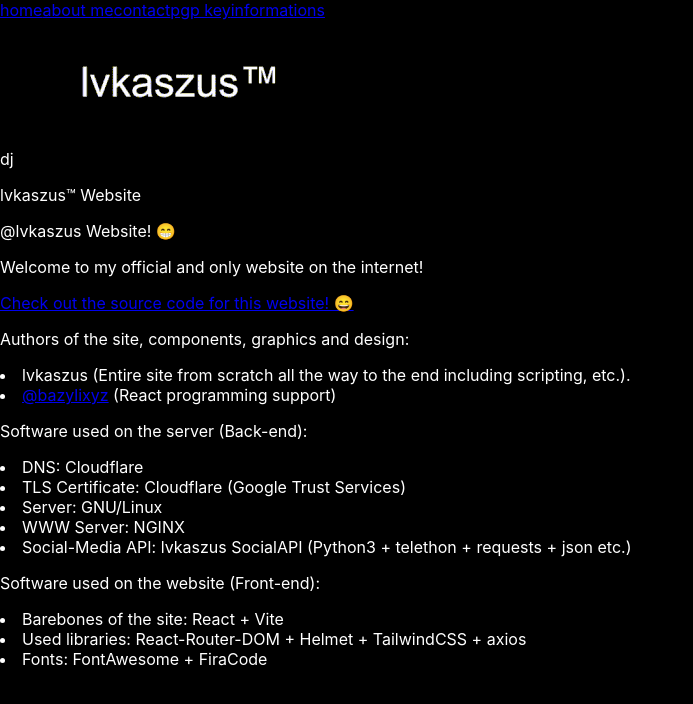
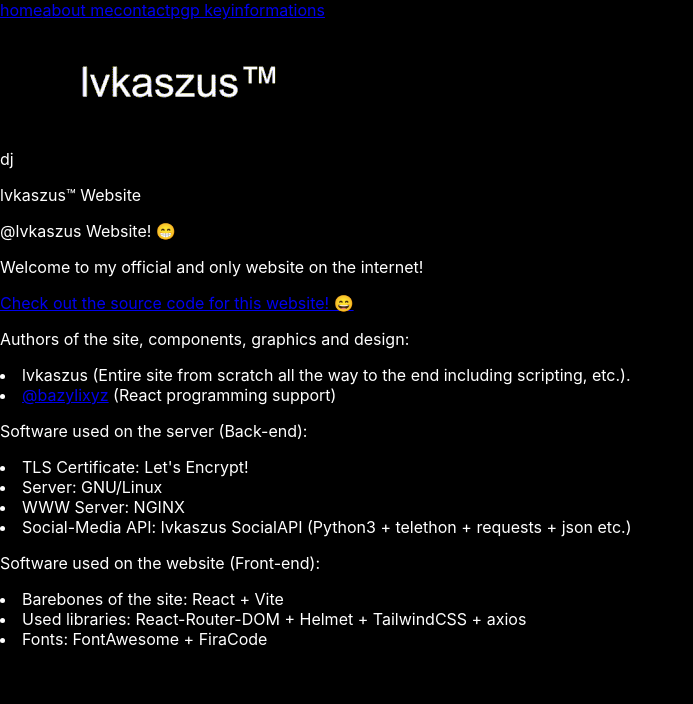
Before and after one commit to lvkaszus/lvkaszuswebsite-react, a React (Vite) app: page /info in a window 1280 px wide. Shown: the top 704 px of the page, without its empty margins (0-693 px from the left). Built offline with nearby package versions, Linux system fonts and the light colour scheme.

Commit message:
Info: Not using Cloudflare anymore

```diff
--- a/src/Info.jsx
+++ b/src/Info.jsx
@@ -56,15 +56,8 @@ const Info = () => {
         <p className='font-normal text-xs sm:text-base text-left mt-4 sm:mt-8 mb-2'>{t('info-usbe')}</p>
 
         <li className='font-normal text-xs sm:text-base text-left mt-1'>
-          DNS: <span className='font-light'>
-            Cloudflare
-          </span>
-        </li>
-
-        <li className='font-normal text-xs sm:text-base text-left mt-1'>
           {t('info-tlscert')} <span className='font-light'>
-            Cloudflare </span><span className='font-normal'>(Google Trust Services)
-            </span>
+            Let's Encrypt! </span>
         </li>
 
         <li className='font-normal text-xs sm:text-base text-left mt-1'>
```
